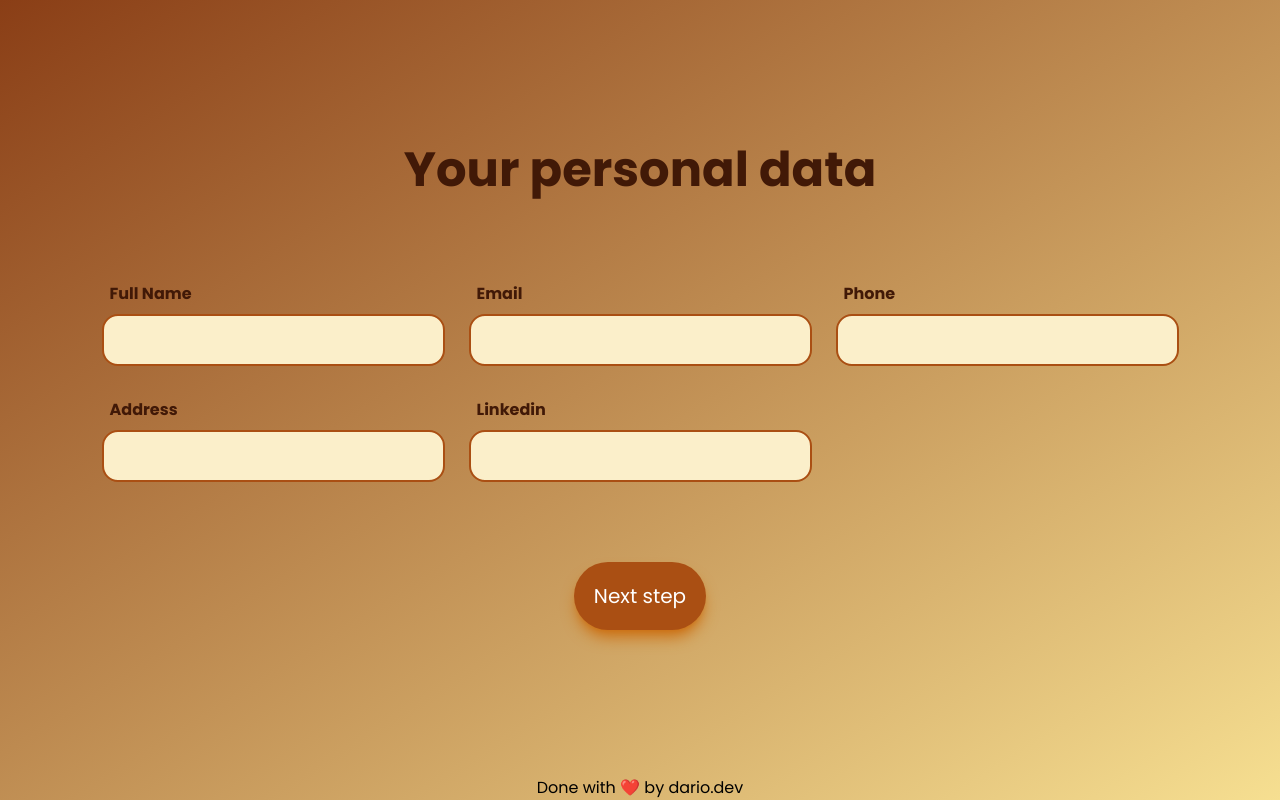
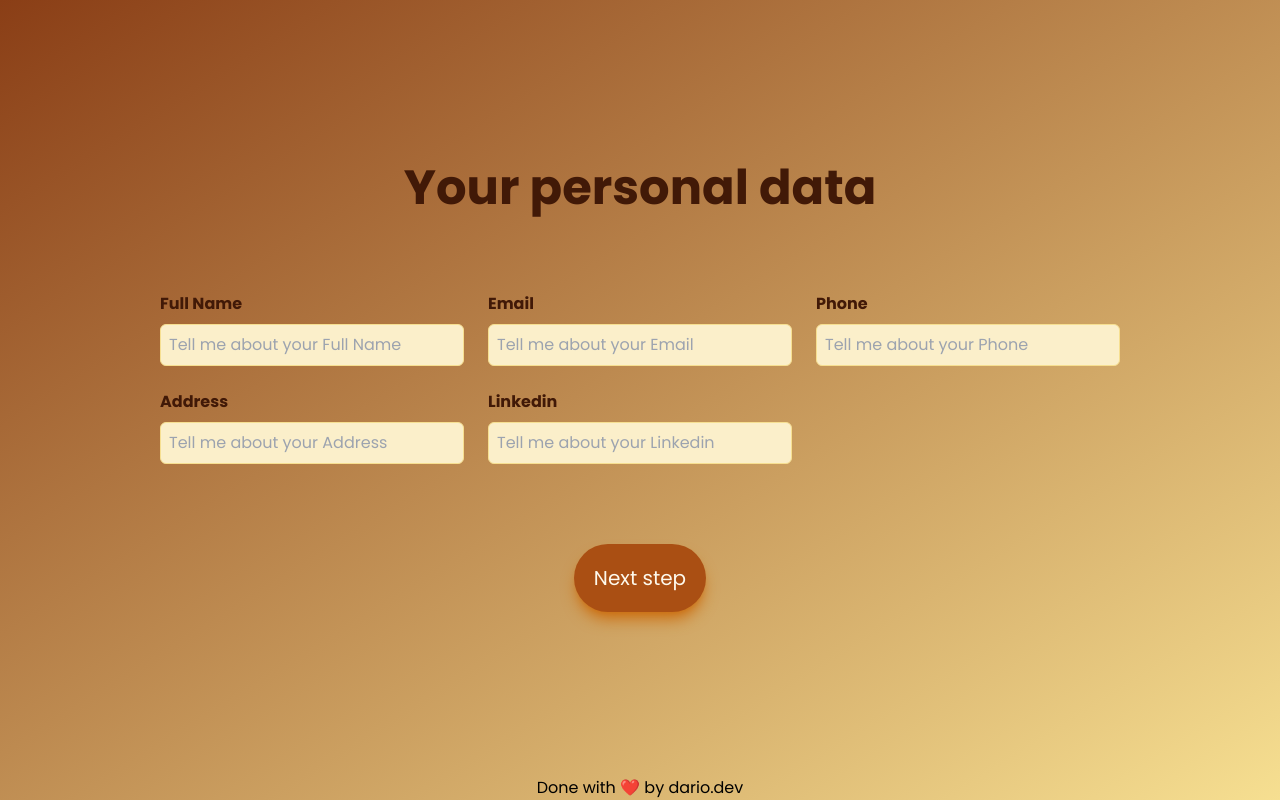
Before and after one commit to dhdezg/cvgenerator, a React (Vite) app: page / in a window 1280 px wide. Both pictures are taken after a click on the button "Start". Built offline with nearby package versions, Linux system fonts and the light colour scheme.

Commit message:
Add new styles to work experience step and button to add more than 1 experience

```diff
--- a/src/components/personalInfo.jsx
+++ b/src/components/personalInfo.jsx
@@ -31,7 +31,7 @@ const PersonalInfo = ({ next, onSave }) => {
         <h2 className="step-title">
           Your personal data
         </h2>
-        <div className="grid grid-cols-3 gap-6 font-bold text-ronchi-950">
+        <div className="w-4/5 grid grid-cols-3 gap-6 font-bold text-ronchi-950">
           {Object.keys(formData).map((key) => (
             <InputField
               key={key}
--- a/src/components/ui/inputField.jsx
+++ b/src/components/ui/inputField.jsx
@@ -1,25 +1,20 @@
 import PropTypes from 'prop-types';
 
-const InputField = ({
-  label,
-  name,
-  type = 'text',
-  value = '',
-  onChange,
-  required = false,
-}) => (
-  <div className="form">
-    <label className="p-2">{label}</label>
+const InputField = ({ label, name, value, onChange, type = "text" }) => {
+  return (
+    <div className="flex flex-col gap-2">
+      <label className="">{label}</label>
       <input
-      className="input-base"
+        type={type}
         name={name}
-      type={type}
         value={value}
         onChange={onChange}
-      required={required}
+        placeholder={`Tell me about your ${label}`}
+        className="text-ronchi-900 bg-ronchi-100 font-normal p-2 border border-ronchi-200 rounded-md focus:outline-none focus:ring-2 focus:ring-ronchi-500"
       />
     </div>
   );
+};
 
 InputField.propTypes = {
   label: PropTypes.string.isRequired,
--- /dev/null
+++ b/src/components/ui/navigationButtons.jsx
@@ -0,0 +1,28 @@
+
+import PropTypes from 'prop-types';
+
+const NavigationButtons = ({ onNext, onPrev, showPrev = true, showNext = true }) => {
+  return (
+    <div className="flex justify-between mt-6">
+      {showPrev && (
+        <button onClick={onPrev} className="button-base">
+          Previous step
+        </button>
+      )}
+      {showNext && (
+        <button onClick={onNext} className="button-base ml-auto">
+          Next step
+        </button>
+      )}
+    </div>
+  );
+};
+
+NavigationButtons.propTypes = {
+  onNext: PropTypes.func.isRequired,
+  onPrev: PropTypes.func.isRequired,
+  showPrev: PropTypes.bool,
+  showNext: PropTypes.bool,
+};
+
+export default NavigationButtons;
--- a/src/components/workExperience.jsx
+++ b/src/components/workExperience.jsx
@@ -3,48 +3,122 @@ import NavigationButtons from "./navigationButtons";
 import InputField from "./ui/inputField";
 
 const WorkExperience = ({next, prev, onSave}) => {
-  const [formData, setFormData] = useState({
+  const emptyExperience = {
     companyName: '',
-    position: '',
-    tasks: '',
     startDate: '',
     endDate: '',
-  });
+    position: '',
+    skills:'',
+    technologies: '',
+    tasks: '',
+  };
 
-  const handleInputChange = (event) => {
+  const [experiences, setExperiences] = useState([{ ...emptyExperience }]);
+
+  const handleInputChange = (index, event) => {
     const { name, value } = event.target;
-    setFormData(prev => ({
-      ...prev,
-      [name]: value,
-    }));
+    setExperiences(prev => {
+      const newExperiences = [...prev];
+      newExperiences[index] = {
+        ...newExperiences[index],
+        [name]: value,
+      };
+      return newExperiences;
+    });
   };
 
   const handleNext = () => {
-    onSave(formData);
+    onSave(experiences);
     next();
   };
 
   const handlePrev = () => {
-    onSave(formData);
+    onSave(experiences);
     prev();
+  };
+
+  const addExperience = () => {
+    setExperiences(prev => [...prev, { ...emptyExperience }]);
+  };
+
+  const removeExperience = (index) => {
+    setExperiences(prev => prev.filter((_, i) => i !== index));
+  };
+
+  const renderFormField = (key, value, index) => {
+    const label = key
+      .replace(/([A-Z])/g, ' $1')
+      .replace(/^./, (str) => str.toUpperCase());
+
+    if (key === 'startDate' || key === 'endDate') {
+      return (
+        <InputField
+          type="date"
+          onChange={(e) => handleInputChange(index, e)}
+          label={label}
+          name={key}
+          value={value}
+        />
+      );
+    } else if (key === 'tasks') {
+      return (
+        <div className="flex flex-col col-span-3">
+          <label className="mb-2">{label}</label>
+          <textarea
+            name={key}
+            value={value}
+            onChange={(e) => handleInputChange(index, e)}
+            rows={4}
+            placeholder="What are your main tasks in this position?"
+            className="bg-ronchi-100 p-2 border rounded-md font-normal focus:outline-none focus:ring-2 focus:ring-ronchi-500"
+          />
+        </div>
+      );
+    }
+
+    return (
+      <InputField
+        key={key}
+        onChange={(e) => handleInputChange(index, e)}
+        label={label}
+        name={key}
+        value={value}
+      />
+    );
   };
 
   return (
     <section id="workExperience" className="h-full w-full">
       <div className="step-container">
         <h2 className="step-title">Work experience</h2>
-        <div className="grid grid-cols-3 gap-6 font-bold text-ronchi-950">
-          {Object.keys(formData).map((key) => (
-            <InputField
-              key={key}
-              onChange={handleInputChange}
-              label={key
-                .replace(/([A-Z])/g, ' $1')
-                .replace(/^./, (str) => str.toUpperCase())}
-              name={key}
-              value={formData[key]}></InputField>
-          ))}
-        </div>
+        {experiences.map((experience, index) => (
+          <div key={index} className="w-4/5 p-4 border-2 border-ronchi-600 rounded-lg bg-ronchi-200">
+            <div className="flex justify-between items-center mb-4">
+              <h3 className="text-ronchi-950 text-lg font-semibold">Experience {index + 1}</h3>
+              {experiences.length > 1 && (
+                <button
+                  onClick={() => removeExperience(index)}
+                  className="px-3 py-1 text-ronchi-50 bg-ronchi-600 rounded-md hover:bg-ronchi-400"
+                >
+                  Remove
+                </button>
+              )}
+            </div>
+            <div className="grid grid-cols-3 gap-6 font-bold text-ronchi-950">
+              {Object.entries(experience).map(([key, value]) => (
+                <div key={key} className={key === 'tasks' ? 'col-span-3' : ''}>
+                  {renderFormField(key, value, index)}
+                </div>
+              ))}
+            </div>
+          </div>
+        ))}
+        <button
+          onClick={addExperience}
+          className="funcionality-button"
+        >
+          Add Another Experience
+        </button>
         <NavigationButtons onNext={handleNext} onPrev={handlePrev}/>
       </div>
     </section>
--- a/src/index.css
+++ b/src/index.css
@@ -1,4 +1,4 @@
-@import url('https://fonts.googleapis.com/css2?family=Poppins:ital,wght@0,100;0,200;0,300;0,400;0,500;0,600;0,700;0,800;0,900;1,100;1,200;1,300;1,400;1,500;1,600;1,700;1,800;1,900&display=swap');
+@import url("https://fonts.googleapis.com/css2?family=Poppins:ital,wght@0,100;0,200;0,300;0,400;0,500;0,600;0,700;0,800;0,900;1,100;1,200;1,300;1,400;1,500;1,600;1,700;1,800;1,900&display=swap");
 @tailwind base;
 @tailwind components;
 @tailwind utilities;
@@ -16,7 +16,11 @@
   }
 
   .button-base {
-    @apply bg-ronchi-700 hover:bg-ronchi-600 hover:scale-125 rounded-full p-5 min-w-28 text-xl text-white shadow-lg shadow-ronchi-600 transition-all duration-300;
+    @apply bg-ronchi-700 hover:bg-ronchi-600 hover:scale-125 rounded-full p-5 min-w-28 text-xl text-ronchi-50 shadow-lg shadow-ronchi-600 transition-all duration-300;
+  }
+
+  .funcionality-button {
+    @apply bg-ronchi-700 hover:bg-ronchi-600 hover:scale-125 rounded-full p-3 text-lg text-ronchi-50 shadow-lg shadow-ronchi-600 transition-all duration-300;
   }
 
   .form {
```
Lines whose indentation alone changed are shown as unchanged.
